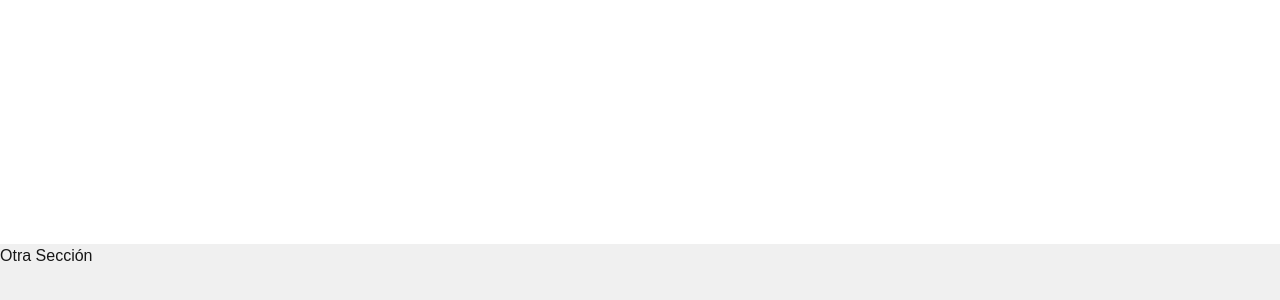
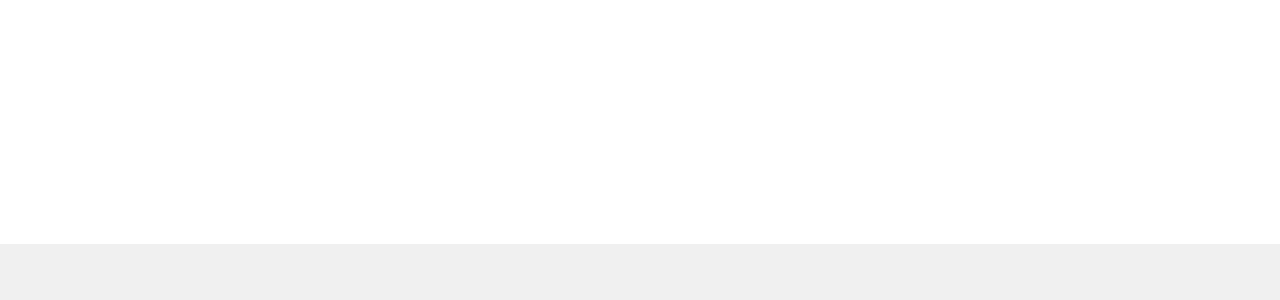
Before and after one commit to JuanCanteroJarilla/sentir-marruecos, a Next.js app: page / in a window 1280 px wide. Shown: the part 1356-1656 px from the top of the page. Built offline with nearby package versions, Linux system fonts and the light colour scheme.

Commit message:
hide section content

```diff
--- a/src/app/page.tsx
+++ b/src/app/page.tsx
@@ -89,7 +89,7 @@ export default function Home() {
         id="otraSeccion"
         style={{ height: "100vh", backgroundColor: "#f0f0f0" }}
       >
-        <h2>Otra Sección</h2>
+        {/* <h2>Otra Sección</h2> */}
       </section>
     </>
   );
```
